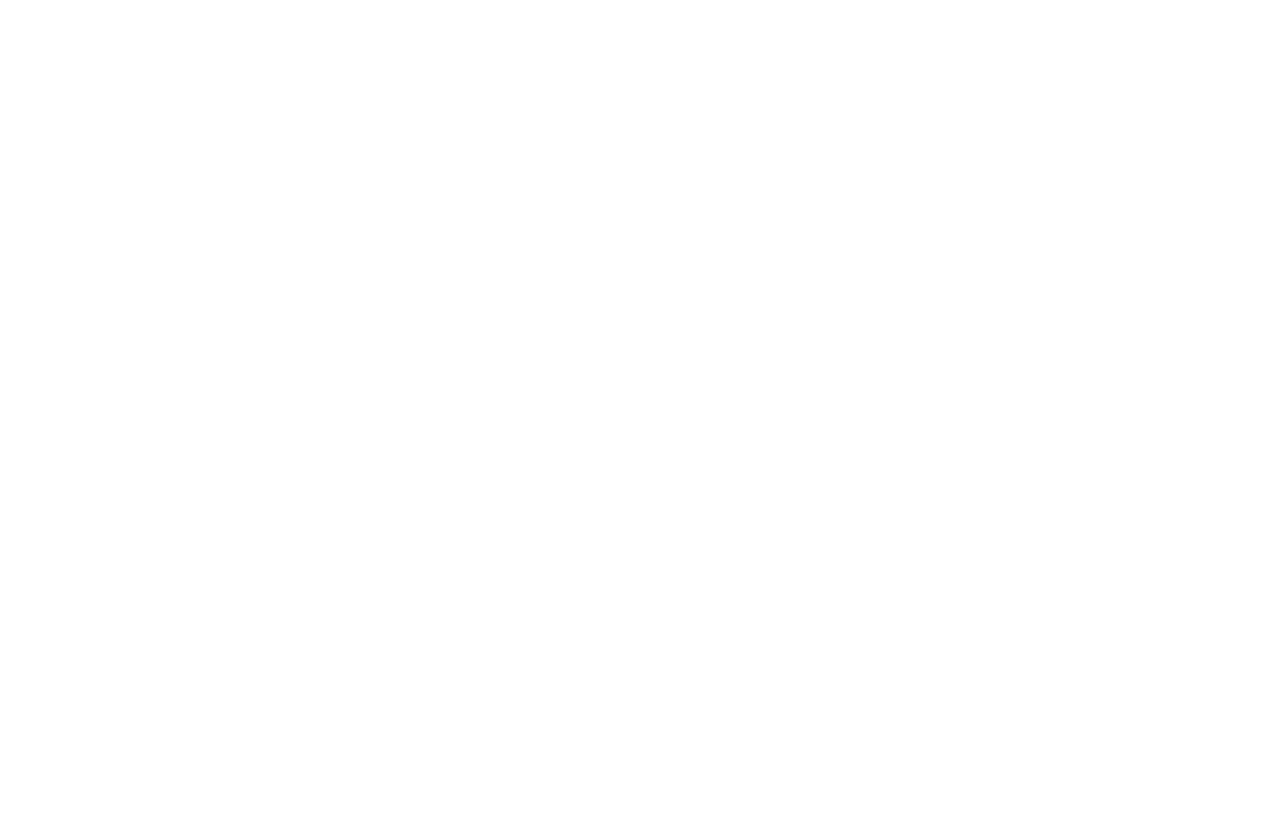
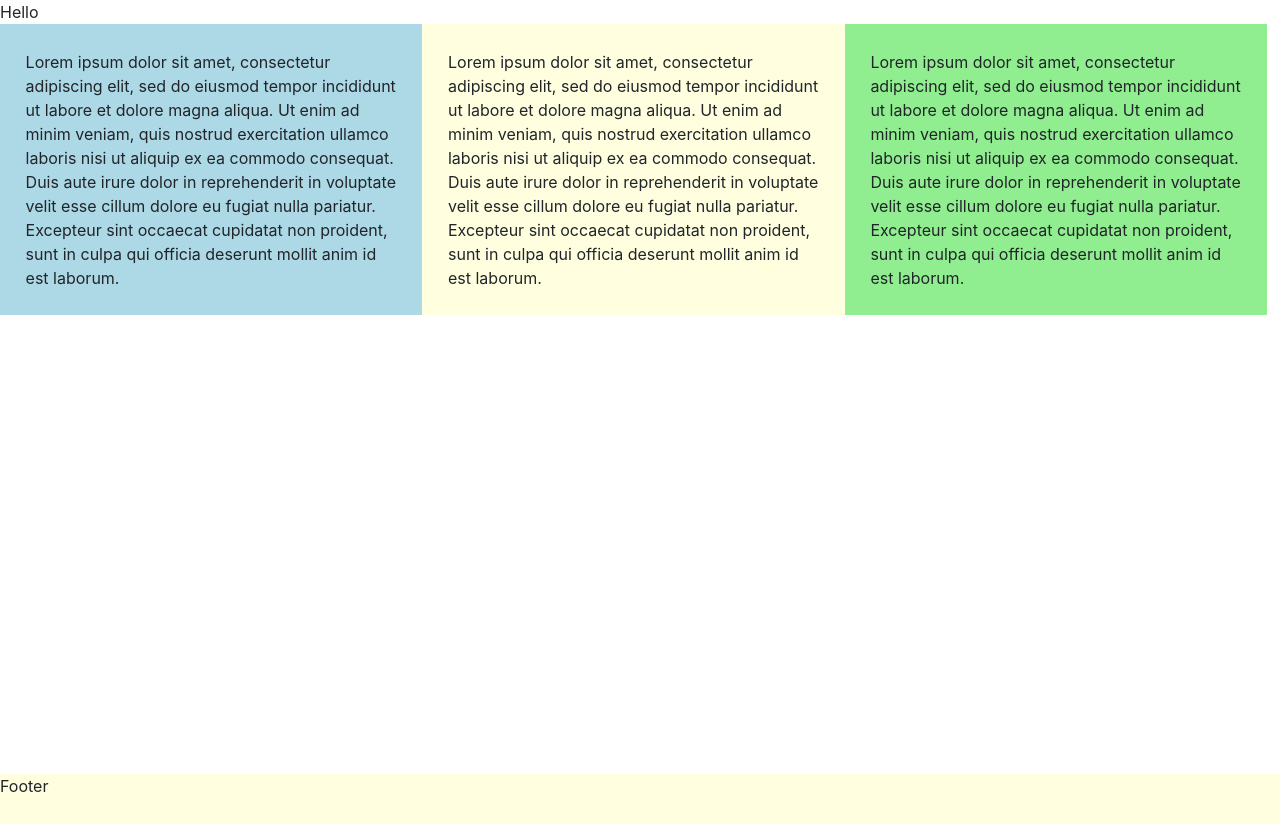
Before and after one commit to oh-my-code/initial-html, a plain HTML site: page index.html in a window 1280 px wide. Before the commit the page ends 800 px from the top, so only its background shows below. Drawn offline with nearby package versions, Linux system fonts and the light colour scheme.

Commit message:
first files

```diff
--- a/css/styles.css
+++ b/css/styles.css
@@ -0,0 +1,42 @@
+:root {
+  --lbl: lightblue;
+  --lye: lightyellow;
+  --lgr: lightgreen;
+}
+
+
+html, body {
+  height: 100%;
+  margin: 0;
+}
+header {
+  padding:
+}
+.main-block {
+  min-height: 100%;
+  margin-bottom: -50px;
+}
+.block {
+  width: 33%;
+  float: left;
+  padding: 2%;
+}
+@media (max-width: 768px) {
+    .block {
+        width: 100%;
+    }
+}
+.block:first-child {
+  background-color: var(--lbl);
+}
+.block:nth-child(3n+2) {
+  background-color: var(--lye);
+}
+.block:last-child {
+  background-color: var(--lgr);
+}
+
+.footer {
+  height: 50px;
+  background-color: var(--lye);
+}
--- a/index.html
+++ b/index.html
@@ -9,8 +9,15 @@
   </head>
   <body>
 
+<header>Hello</header>
 
+<div class="main-block">
+<div class="block">Lorem ipsum dolor sit amet, consectetur adipiscing elit, sed do eiusmod tempor incididunt ut labore et dolore magna aliqua. Ut enim ad minim veniam, quis nostrud exercitation ullamco laboris nisi ut aliquip ex ea commodo consequat. Duis aute irure dolor in reprehenderit in voluptate velit esse cillum dolore eu fugiat nulla pariatur. Excepteur sint occaecat cupidatat non proident, sunt in culpa qui officia deserunt mollit anim id est laborum.</div>
+<div class="block">Lorem ipsum dolor sit amet, consectetur adipiscing elit, sed do eiusmod tempor incididunt ut labore et dolore magna aliqua. Ut enim ad minim veniam, quis nostrud exercitation ullamco laboris nisi ut aliquip ex ea commodo consequat. Duis aute irure dolor in reprehenderit in voluptate velit esse cillum dolore eu fugiat nulla pariatur. Excepteur sint occaecat cupidatat non proident, sunt in culpa qui officia deserunt mollit anim id est laborum.</div>
+<div class="block">Lorem ipsum dolor sit amet, consectetur adipiscing elit, sed do eiusmod tempor incididunt ut labore et dolore magna aliqua. Ut enim ad minim veniam, quis nostrud exercitation ullamco laboris nisi ut aliquip ex ea commodo consequat. Duis aute irure dolor in reprehenderit in voluptate velit esse cillum dolore eu fugiat nulla pariatur. Excepteur sint occaecat cupidatat non proident, sunt in culpa qui officia deserunt mollit anim id est laborum.</div>
+</div>
 
+<footer class="footer">Footer</footer>
 
 
 
```
